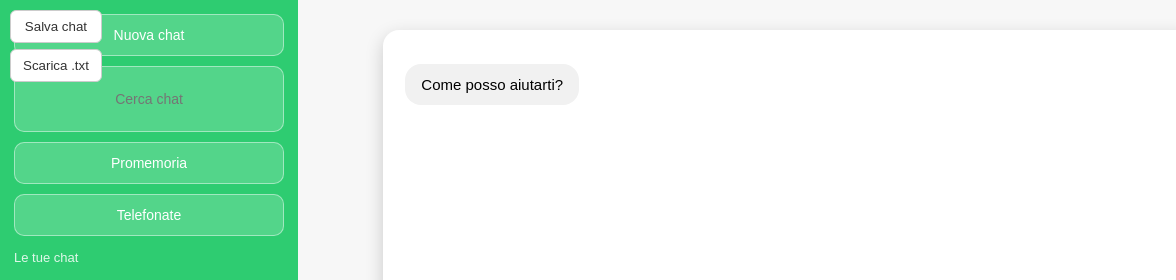
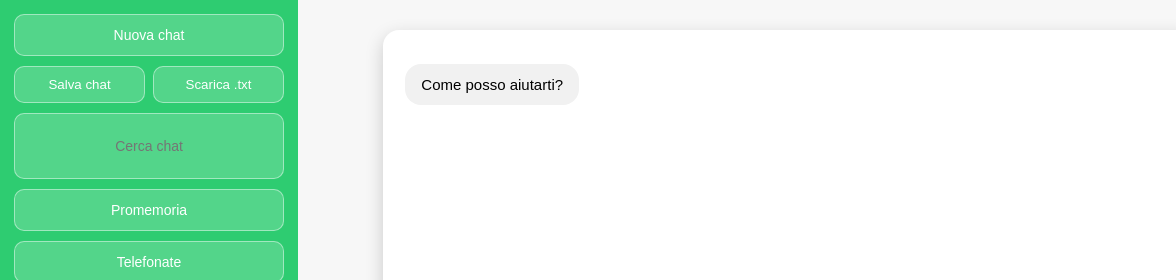
Before and after one commit to a78335323-hash/company-ai-portal-static, a website: page public/portal.html in a window 1280 px wide. Shown: the top 280 px of the page, 0-1176 px from the left. Drawn offline with Linux system fonts and the light colour scheme; sample sign-in values are in the browser's storage.

Commit message:
Update portal.html

```diff
--- a/public/portal.html
+++ b/public/portal.html
@@ -60,19 +60,40 @@ textarea { flex:1; resize:none; padding:14px; border-radius:12px; border:1px sol
 .top-buttons { position:absolute; top:10px; left:10px; z-index:999; display:flex; flex-direction:column; gap:6px; }
 .top-buttons button { padding:8px 12px; border-radius:6px; border:1px solid #ccc; background:#fff; color:#333; cursor:pointer; }
 .top-buttons button:hover { background:#eee; }
+
+.side-actions{
+  display:flex;
+  gap:8px;
+  margin:10px 0;
+}
+.side-actions button{
+  flex:1;
+  padding:10px 12px;
+  border-radius:10px;
+  border:1px solid rgba(255,255,255,0.45);
+  background:rgba(255,255,255,0.18);
+  color:white;
+  cursor:pointer;
+}
+.side-actions button:hover{
+  background: rgba(255,255,255,0.28);
+}
+
 </style>
 </head>
 
 <body>
 
-<div class="top-buttons">
-  <button id="saveBtn">Salva chat</button>
-  <button id="downloadBtn">Scarica .txt</button>
-</div>
 
 <div class="sidebar" id="sidebar">
   <div>
     <div class="sidebar-btn" id="newChatBtn">Nuova chat</div>
+
+    <div class="side-actions">
+    <button id="saveBtn">Salva chat</button>
+    <button id="downloadBtn">Scarica .txt</button>
+    </div>
+
     <div class="sidebar-btn search-wrapper">
       <input id="search" placeholder="Cerca chat">
     </div>
```
